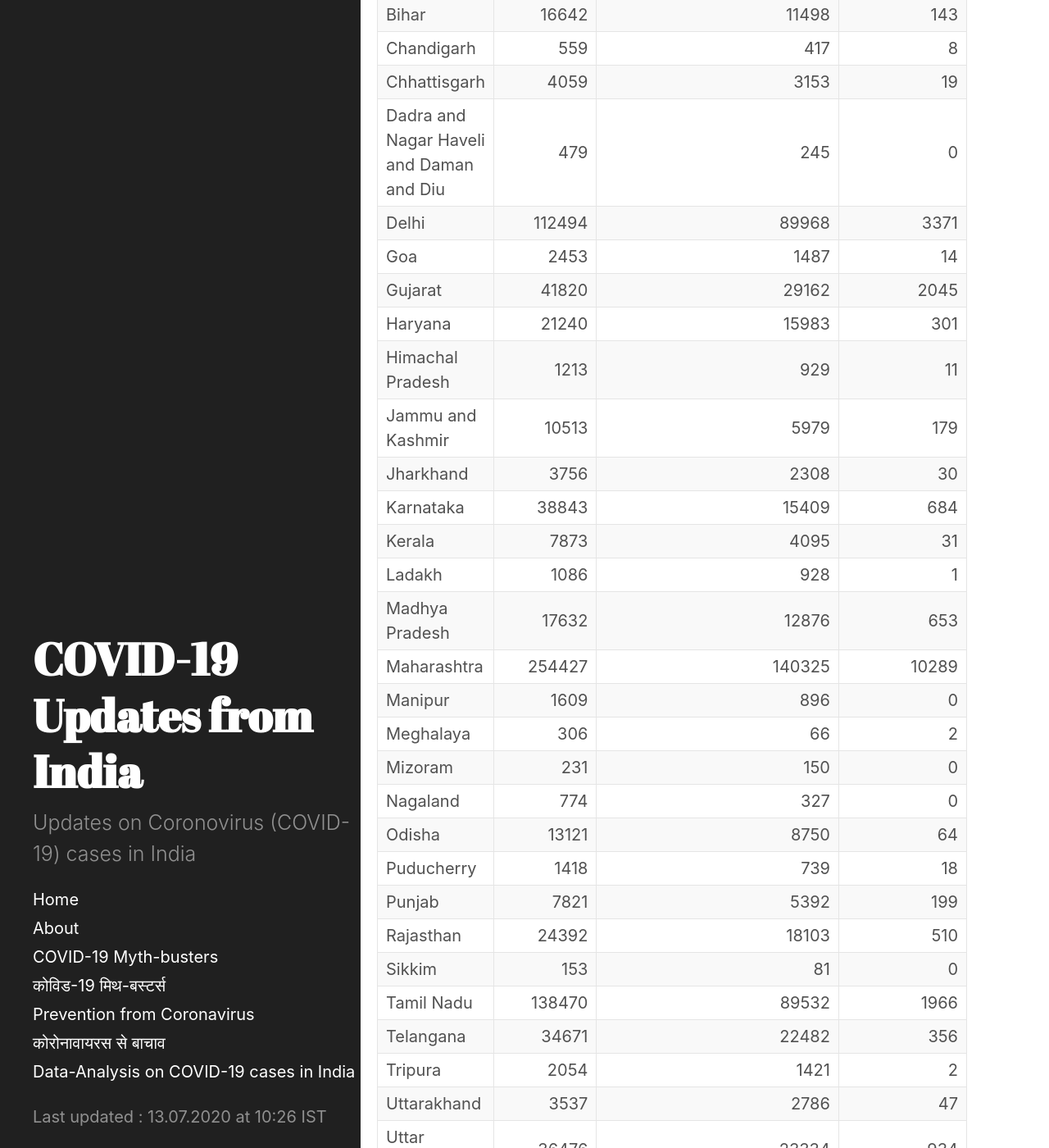
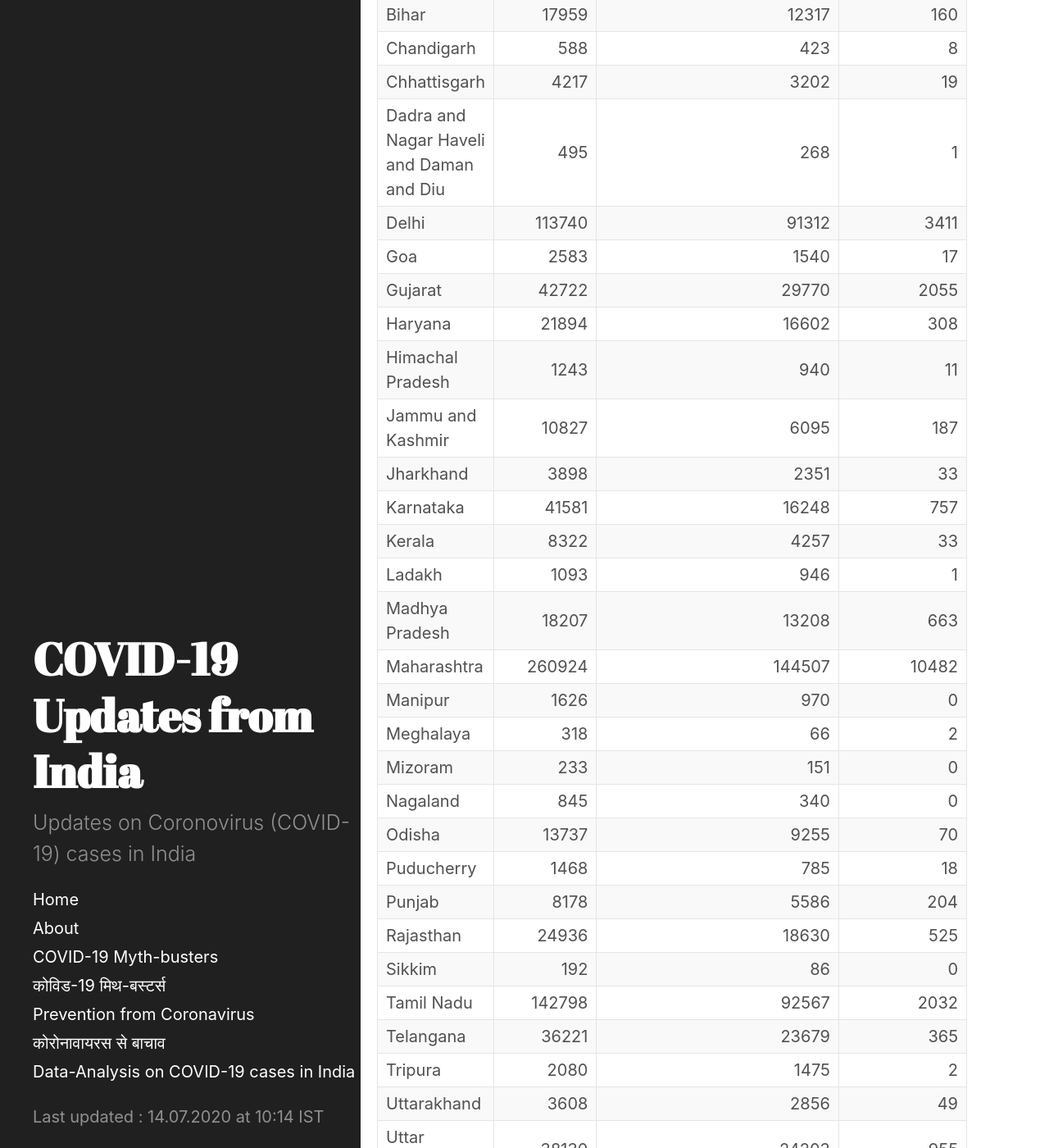
Before and after one commit to bhooraj/covid19updates-india, a Jekyll site: the page built from _posts/2020-07-14-home.md, in a window 1280 px wide and 1400 px high, scrolled down 990 px. Shown: the whole window at 82% size. Built offline with Jekyll 4.4.1, drawn with Linux system fonts in a browser that asks for light colours; some of the changed text lies outside the part shown.

Commit message:
14thJuly Update

```diff
--- a/_data/last_updated.yml
+++ b/_data/last_updated.yml
@@ -1 +1 @@
-- updated_on : 13.07.2020 at 10:26 IST
+- updated_on : 14.07.2020 at 10:14 IST
--- /dev/null
+++ b/_includes/table-20200714-1014.md
@@ -0,0 +1,38 @@
+| Name of State / UT                       |   Total Confirmed cases |   Cured/Discharged/Migrated |   Deaths ( more than 70% cases due to comorbidities ) |
+|:-----------------------------------------|------------------------:|----------------------------:|------------------------------------------------------:|
+| Andaman and Nicobar Islands              |                     166 |                         109 |                                                     0 |
+| Andhra Pradesh                           |                   31103 |                       16464 |                                                   365 |
+| Arunachal Pradesh                        |                     387 |                         145 |                                                     2 |
+| Assam                                    |                   16806 |                       10894 |                                                    36 |
+| Bihar                                    |                   17959 |                       12317 |                                                   160 |
+| Chandigarh                               |                     588 |                         423 |                                                     8 |
+| Chhattisgarh                             |                    4217 |                        3202 |                                                    19 |
+| Dadra and Nagar Haveli and Daman and Diu |                     495 |                         268 |                                                     1 |
+| Delhi                                    |                  113740 |                       91312 |                                                  3411 |
+| Goa                                      |                    2583 |                        1540 |                                                    17 |
+| Gujarat                                  |                   42722 |                       29770 |                                                  2055 |
+| Haryana                                  |                   21894 |                       16602 |                                                   308 |
+| Himachal Pradesh                         |                    1243 |                         940 |                                                    11 |
+| Jammu and Kashmir                        |                   10827 |                        6095 |                                                   187 |
+| Jharkhand                                |                    3898 |                        2351 |                                                    33 |
+| Karnataka                                |                   41581 |                       16248 |                                                   757 |
+| Kerala                                   |                    8322 |                        4257 |                                                    33 |
+| Ladakh                                   |                    1093 |                         946 |                                                     1 |
+| Madhya Pradesh                           |                   18207 |                       13208 |                                                   663 |
+| Maharashtra                              |                  260924 |                      144507 |                                                 10482 |
+| Manipur                                  |                    1626 |                         970 |                                                     0 |
+| Meghalaya                                |                     318 |                          66 |                                                     2 |
+| Mizoram                                  |                     233 |                         151 |                                                     0 |
+| Nagaland                                 |                     845 |                         340 |                                                     0 |
+| Odisha                                   |                   13737 |                        9255 |                                                    70 |
+| Puducherry                               |                    1468 |                         785 |                                                    18 |
+| Punjab                                   |                    8178 |                        5586 |                                                   204 |
+| Rajasthan                                |                   24936 |                       18630 |                                                   525 |
+| Sikkim                                   |                     192 |                          86 |                                                     0 |
+| Tamil Nadu                               |                  142798 |                       92567 |                                                  2032 |
+| Telangana                                |                   36221 |                       23679 |                                                   365 |
+| Tripura                                  |                    2080 |                        1475 |                                                     2 |
+| Uttarakhand                              |                    3608 |                        2856 |                                                    49 |
+| Uttar Pradesh                            |                   38130 |                       24203 |                                                   955 |
+| West Bengal                              |                   31448 |                       19213 |                                                   956 |
+| Cases being reassigned to states         |                    2179 |                           0 |                                                     0 |
--- a/_posts/2020-07-13-home.md
+++ b/_posts/2020-07-14-home.md
@@ -4,7 +4,7 @@ title: COVID-19 Updates from India
 last_update: true
 ---
 
-#### COVID-19 Cases in India (as on  13	July 2020, 08:00 IST)
+#### COVID-19 Cases in India (as on  14	July 2020, 08:00 IST)
 <div class="alert alert-primary" role="alert">
 <p id = "totalcases" style="font-size: 1.2rem; font-weight: bold;"></p>
 <p id = "totalrecovered" style="font-size: 1.2rem; font-weight: bold;"></p>
@@ -22,7 +22,7 @@ Active Cases = Total cases - (Total Recovered/Discharged/Migrated + Total Deaths
 
 <div class="datatable-begin"></div>
 
-{% include table-20200713-1026.md %}
+{% include table-20200714-1014.md %}
 
 <div class="datatable-end"></div>
 <br>
```
Also changed, not shown: _includes/charts-20200714-1018.html (added, +193 -0 lines), _posts/2020-07-03-Updates.md (renamed from _posts/2020-07-02-Updates.md, +3 -0 lines), _posts/2020-07-14-Latest-updates.md (renamed from _posts/2020-07-13-Latest-updates.md, +4 -4 lines), stats-and-charts.md (+2 -2 lines).
